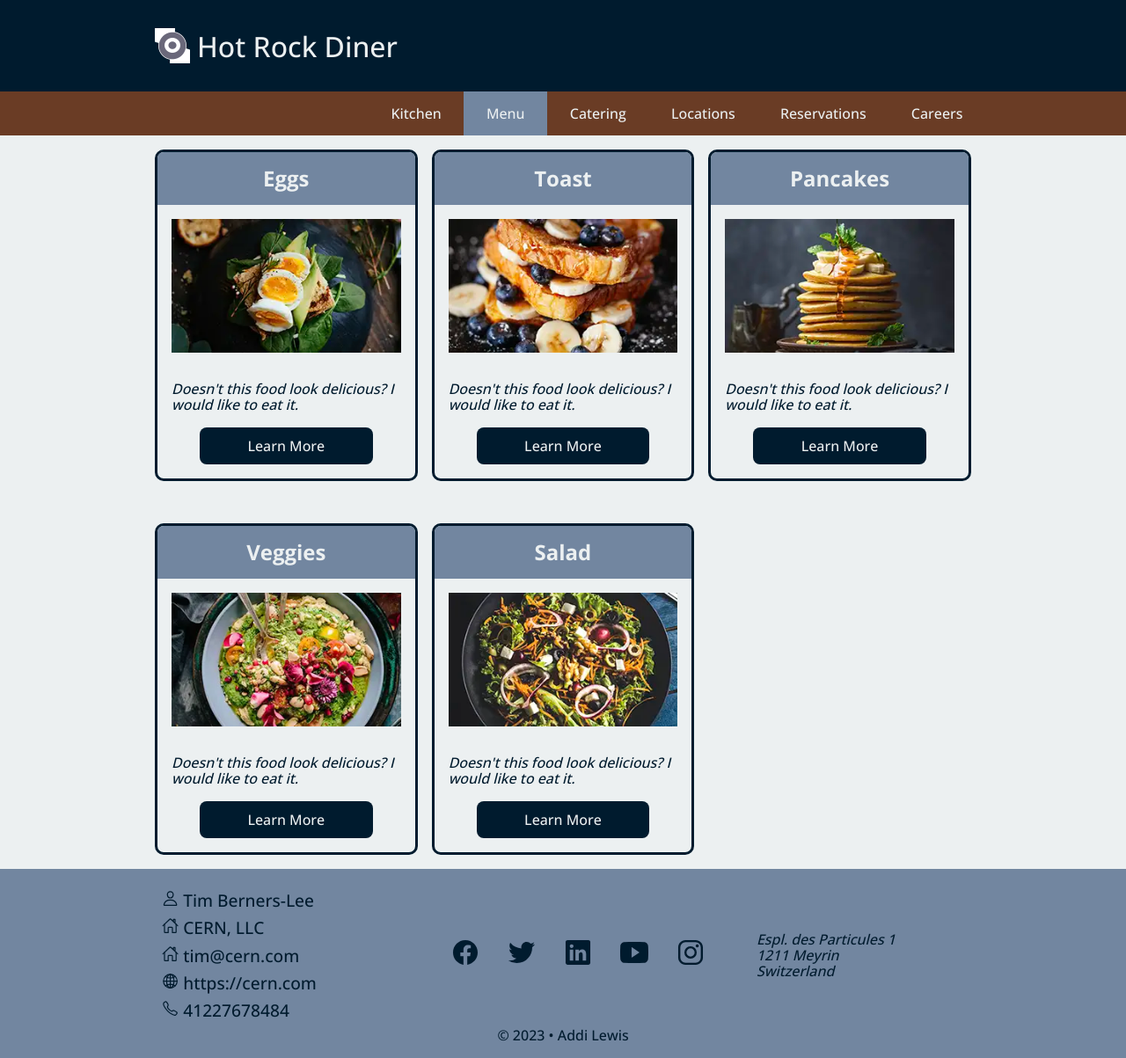
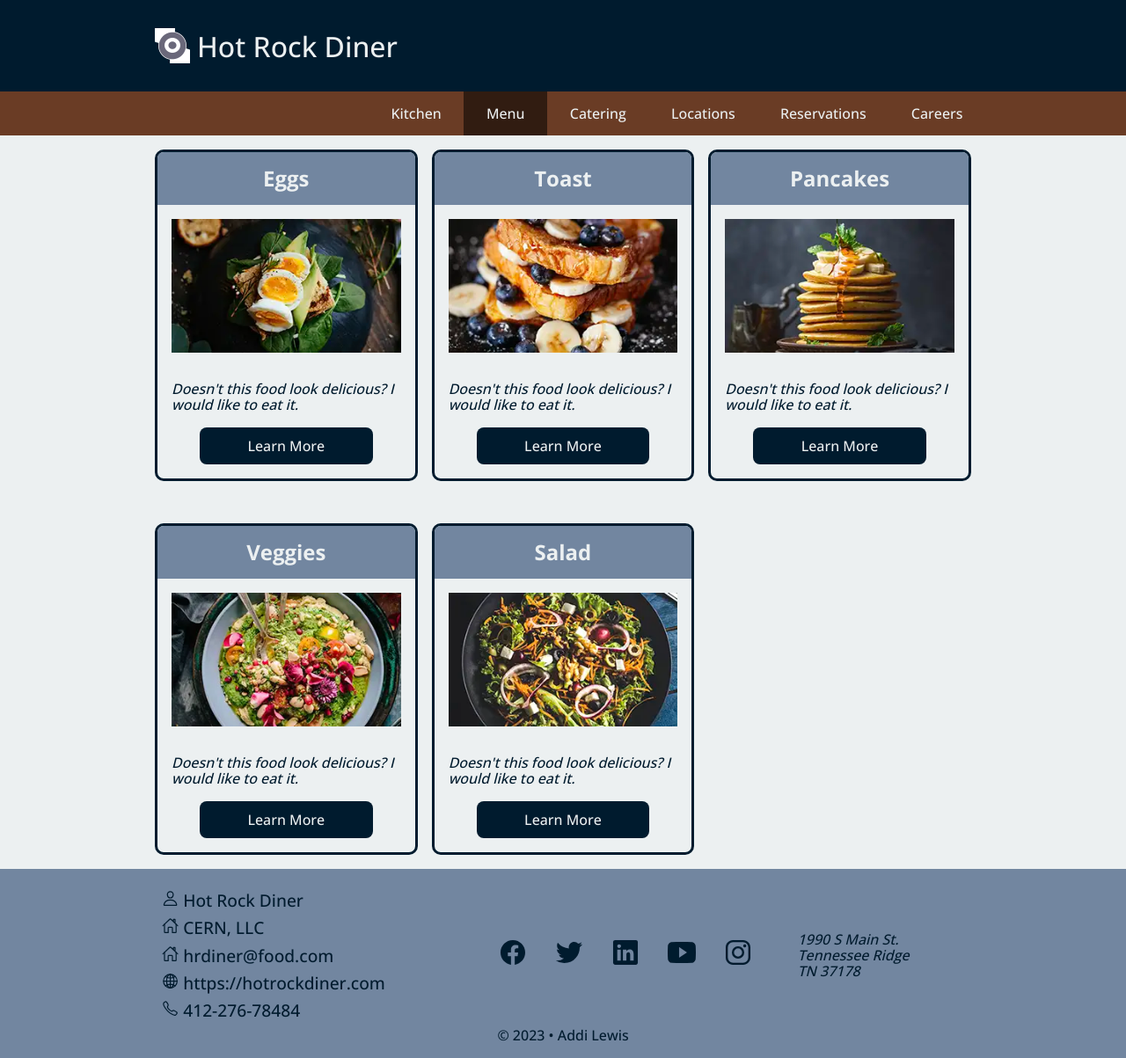
Before and after one commit to addilewis21/DWDD-2610, a plain HTML site: page Diner/index.html in a window 1280 px wide. Shown: the whole page at 88% size. Drawn offline with nearby package versions, Linux system fonts and the light colour scheme.

Commit message:
fixed contrast errors

```diff
--- a/Diner/index.html
+++ b/Diner/index.html
@@ -94,11 +94,11 @@
         <footer>
             <div>
                 <section class="contact">
-                    <p><ion-icon name="person-outline"></ion-icon>Tim Berners-Lee</p>
+                    <p><ion-icon name="person-outline"></ion-icon>Hot Rock Diner</p>
                     <p><ion-icon name="home-outline"></ion-icon>CERN, LLC</p>
-                    <p><ion-icon name="home-outline"></ion-icon><a href="mainto:tim@cern.com">tim@cern.com</a></p>
-                    <p><ion-icon name="globe-outline"></ion-icon><a href="https://cern.com">https://cern.com</a></p>
-                    <p><ion-icon name="call-outline"></ion-icon><a href="tel:41227678484">41227678484</a></p>
+                    <p><ion-icon name="home-outline"></ion-icon><a href="mainto:hrdiner@food.com">hrdiner@food.com</a></p>
+                    <p><ion-icon name="globe-outline"></ion-icon><a href="https://hotrockdiner.com">https://hotrockdiner.com</a></p>
+                    <p><ion-icon name="call-outline"></ion-icon><a href="tel:41227678484">412-276-78484</a></p>
                 </section>
                 <section class="social">
                     <a href="#"><ion-icon name="logo-facebook"></ion-icon></a>
@@ -108,7 +108,7 @@
                     <a href="#"><ion-icon name="logo-instagram"></ion-icon></a>
                 </section>
                 <section class="location">
-                    <address>Espl. des Particules 1 <br> 1211 Meyrin <br> Switzerland </address>
+                    <address>1990 S Main St. <br> Tennessee Ridge <br> TN 37178 </address>
                 </section>
             </div>
 
--- a/Diner/scss/_small.scss
+++ b/Diner/scss/_small.scss
@@ -71,8 +71,7 @@ nav {
       }
 
       li.active {
-        background-color: $secondaryColor;
-        color: $thirdColor;
+        background-color: darken($primaryColor, 15%);
         width: 100%;
 
       }
```
Also changed, not shown: Diner/css/styles.css, Diner/css/styles.min.css.
